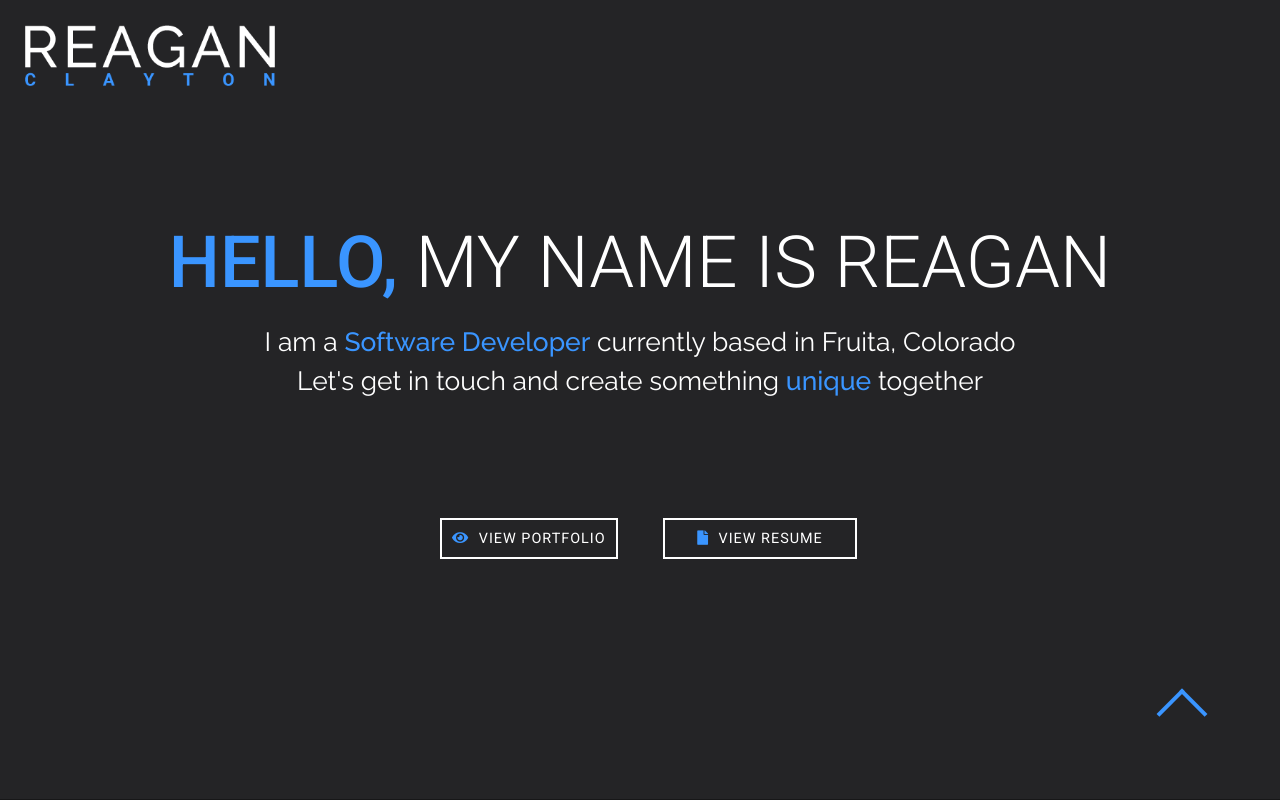
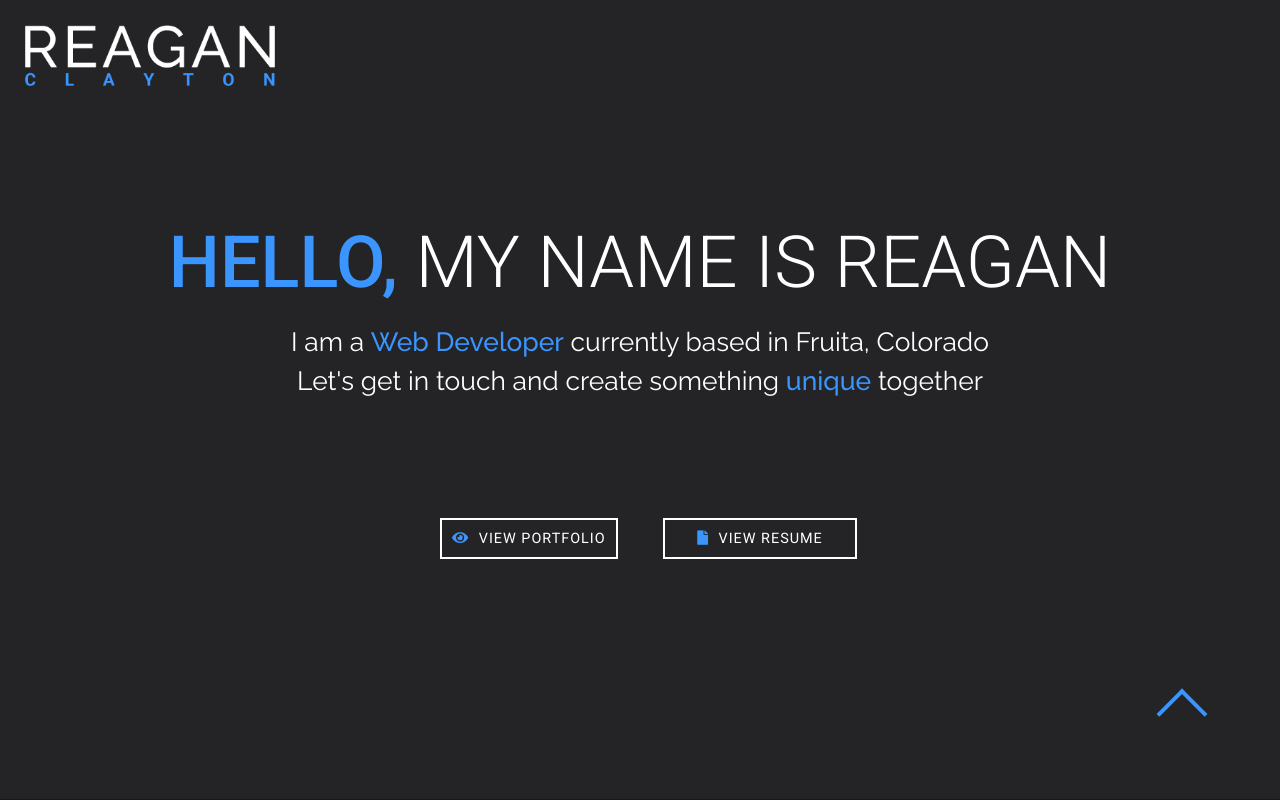
Before and after one commit to reaganclayton/MyPortfolio, a Vue app: page / in a window 1280 px wide. Shown: the top 800 px of the page. Built offline with nearby package versions, Linux system fonts and the light colour scheme; a web font is replaced by a local one.

Commit message:
Changed header text

```diff
--- a/src/components/Header.vue
+++ b/src/components/Header.vue
@@ -5,7 +5,7 @@
                 <h1><span>Hello,</span> my name is Reagan</h1>
                 <div class="intro-text">
                     <p>
-                        I am a <span>Software Developer</span> currently based in Fruita, Colorado
+                        I am a <span>Web Developer</span> currently based in Fruita, Colorado
                     </p>
                     <p>
                         Let's get in touch and create something <span>unique</span> together
```
